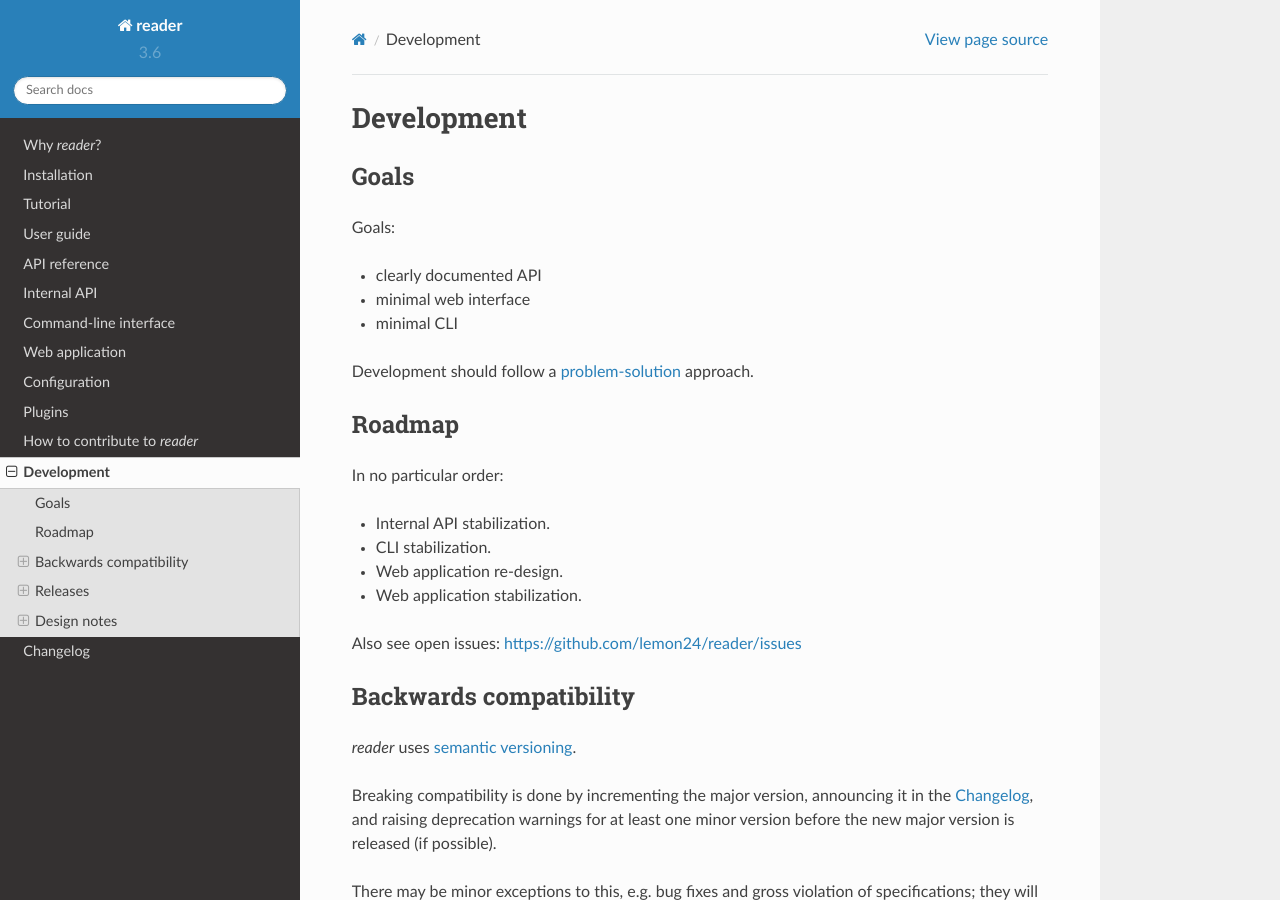
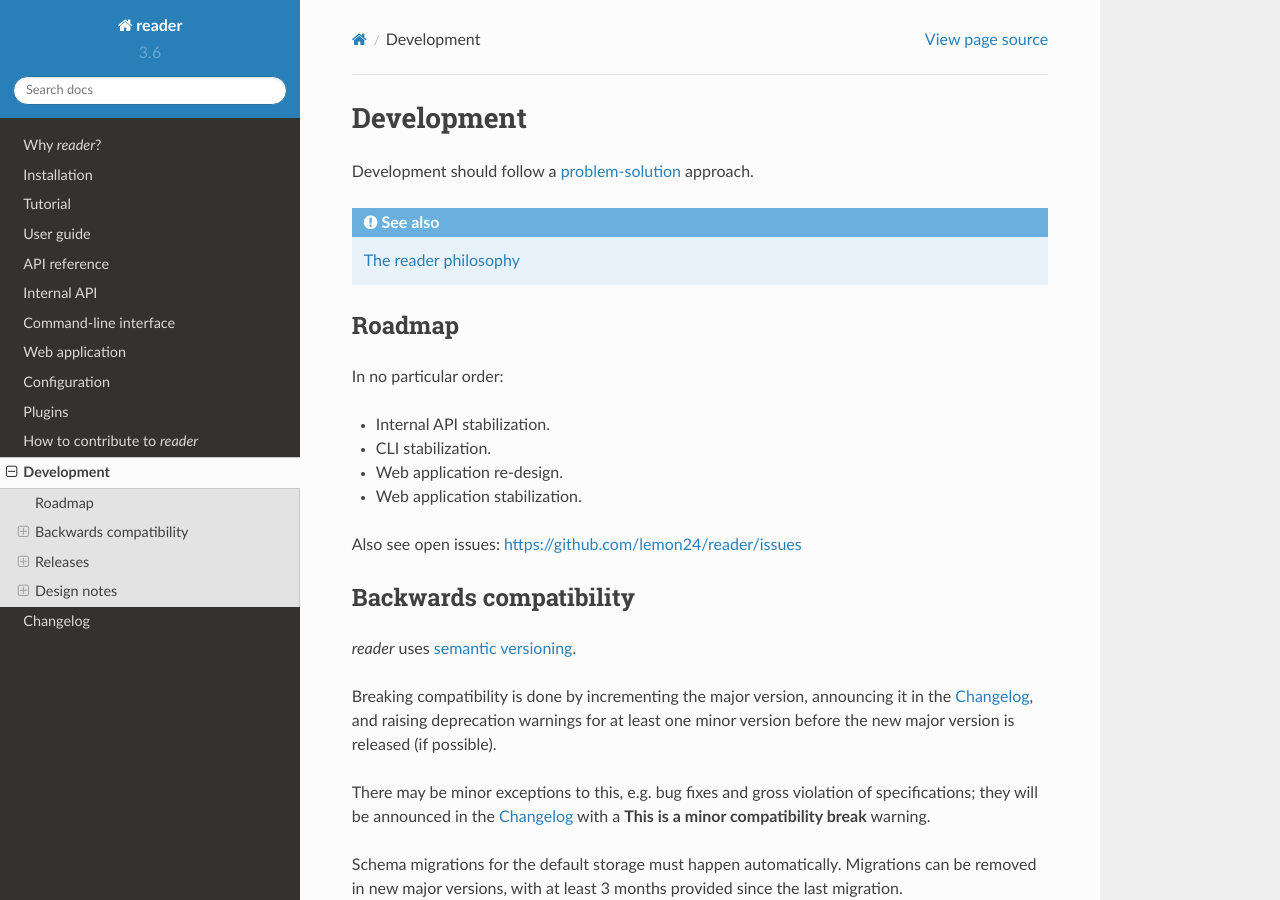
Before and after one commit to Alcides1123/reader, a Sphinx documentation site: the page built from docs/dev.rst, in a window 1280 px wide and 900 px high. Built offline with Sphinx 7.4.7 and the Read the Docs theme 2.0.0, drawn with Linux system fonts in a browser that asks for light colours.

Commit message:
Link to philosophy from dev.rst.
For #60.

```diff
--- a/docs/dev.rst
+++ b/docs/dev.rst
@@ -3,18 +3,12 @@ Development
 ===========
 
 
-Goals
------
-
-Goals:
-
-* clearly documented API
-* minimal web interface
-* minimal CLI
-
 Development should follow a problem-solution_ approach.
 
+.. seealso::  :ref:`philosophy`
+
 .. _problem-solution: https://hintjens.gitbooks.io/scalable-c/content/chapter1.html#problem-what-do-we-do-next
+
 
 
 Roadmap
--- a/docs/why.rst
+++ b/docs/why.rst
@@ -33,6 +33,8 @@ If you answered yes to any of the above, *reader* can help.
 .. _JSON Feed: https://jsonfeed.org/
 
 
+
+.. _philosophy:
 
 The *reader* philosophy
 -----------------------
```
